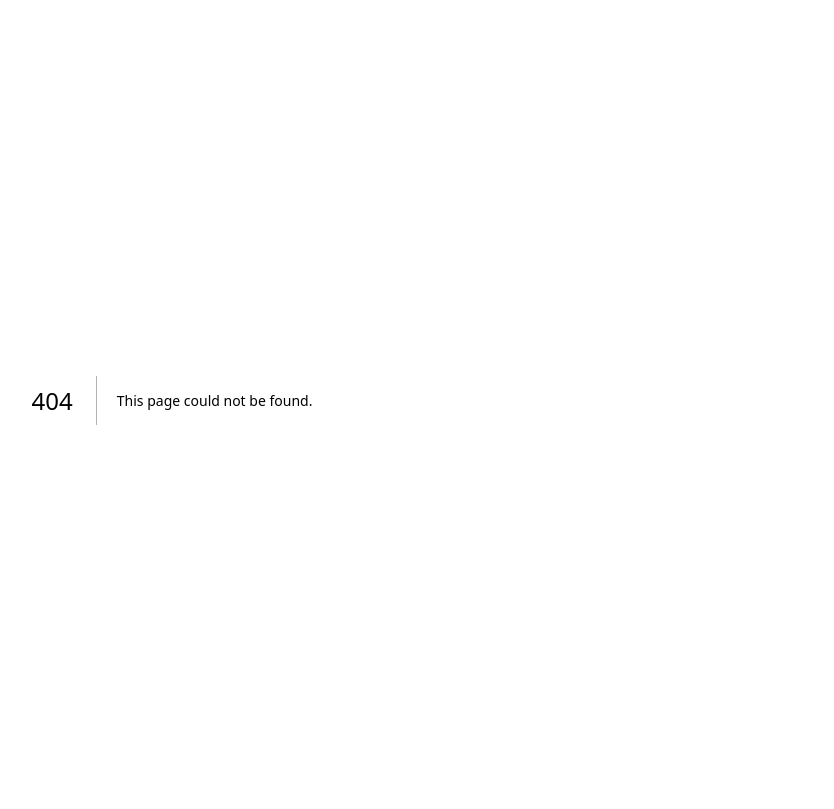
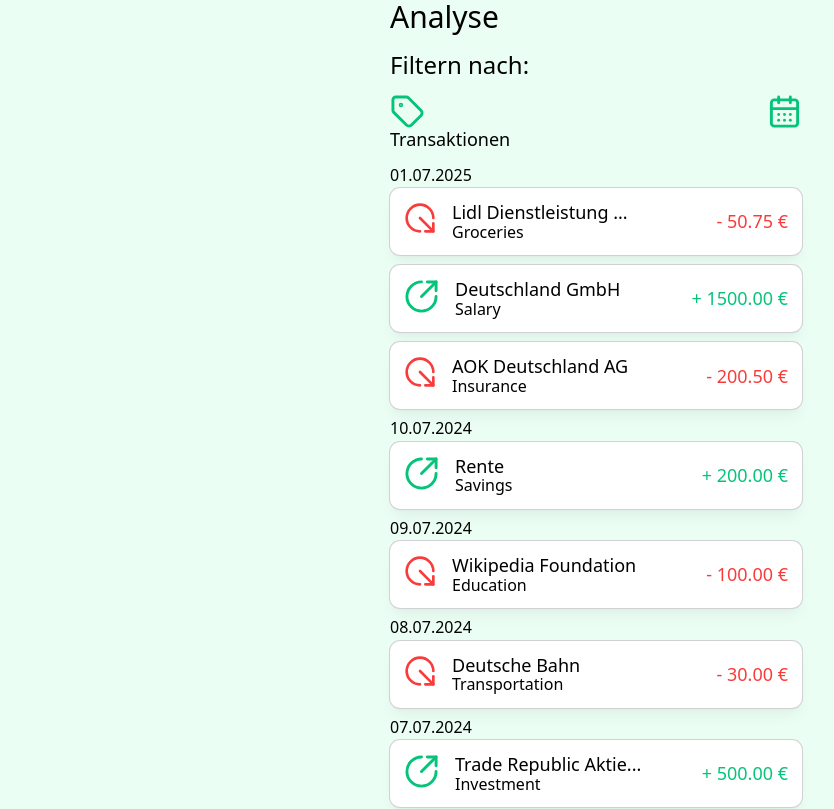
Before and after one commit to juliansngr/mon-ey, a Next.js app: page /analytics in a window 1280 px wide. Before the commit this address had no page. Shown: the top 809 px of the page, without its empty margins (44-878 px from the left). Built offline with nearby package versions, Linux system fonts and the light colour scheme.

Commit message:
initial page setup, centralizing functions for handling transactions in - #6

```diff
--- /dev/null
+++ b/pages/analytics/index.js
@@ -0,0 +1,68 @@
+import TransactionsList from "@/components/TransactionsList/";
+import { useTransactionsContext } from "@/utils/TransactionsContext/TransactionsContext";
+import styled from "styled-components";
+import { CalendarDays, Tag } from "lucide-react";
+
+export default function AnalyticsPage() {
+  const { isLoading, sortedEntries, data } = useTransactionsContext();
+
+  if (isLoading) return null;
+
+  return (
+    <>
+      <StyledH1>Analyse</StyledH1>
+      <StyledH2>Filtern nach:</StyledH2>
+      <StyledFilterCriteriaWrapper>
+        <StyledFilterButton>
+          <IconTextWrapper>
+            <StyledTag></StyledTag>
+          </IconTextWrapper>
+        </StyledFilterButton>
+        <StyledFilterButton>
+          <IconTextWrapper>
+            <StyledCalendarDays></StyledCalendarDays>
+          </IconTextWrapper>
+        </StyledFilterButton>
+      </StyledFilterCriteriaWrapper>
+
+      <TransactionsList transactions={sortedEntries} />
+    </>
+  );
+}
+
+const StyledH1 = styled.h1`
+  font-size: var(--3xl);
+  margin-bottom: 1rem;
+`;
+
+const StyledH2 = styled.h2`
+  font-size: var(--2xl);
+  margin-bottom: 1rem;
+`;
+
+const StyledFilterButton = styled.button`
+  background-color: transparent;
+  border: none;
+`;
+
+const IconTextWrapper = styled.div`
+  display: flex;
+  gap: 1rem;
+`;
+
+const StyledCalendarDays = styled(CalendarDays)`
+  color: var(--green-500);
+  width: 35px;
+  height: 35px;
+`;
+
+const StyledTag = styled(Tag)`
+  color: var(--green-500);
+  width: 35px;
+  height: 35px;
+`;
+const StyledFilterCriteriaWrapper = styled.div`
+  display: flex;
+  justify-content: space-between;
+  align-items: center;
+`;
```
Also changed, not shown: utils/FilterFunctionsLib/filterFunctions.js (added).
